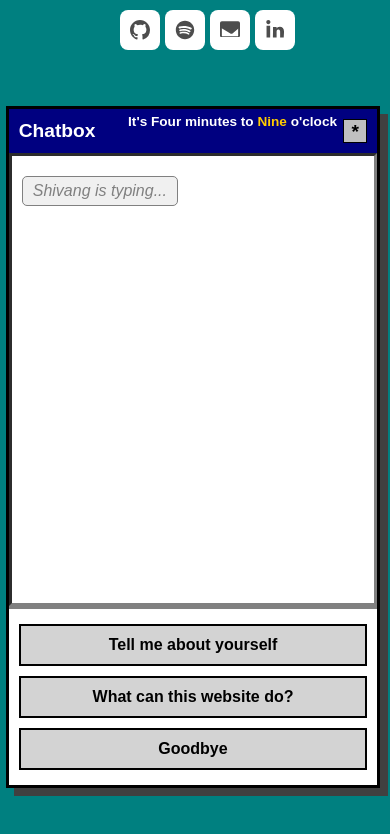
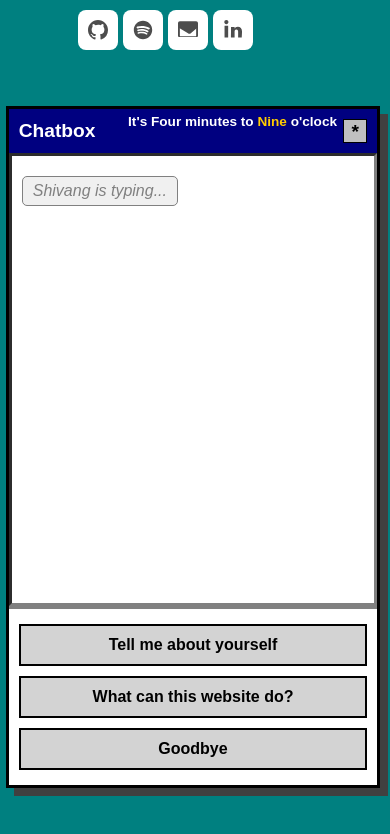
Before and after one commit to SHIV-360/Shivang_Dwivedi, a plain HTML site: page index.html in a window 390 px wide. Drawn offline with Linux system fonts and the light colour scheme.

Commit message:
bug fixes 2

```diff
--- a/index.html
+++ b/index.html
@@ -262,7 +262,7 @@
     /* Media Queries for Mobile Compatibility */
     @media (max-width: 768px) {
       .social-container {
-        left: 120px;
+        left: 78px;
         top: 10px;
         transform: none;
       }
```
